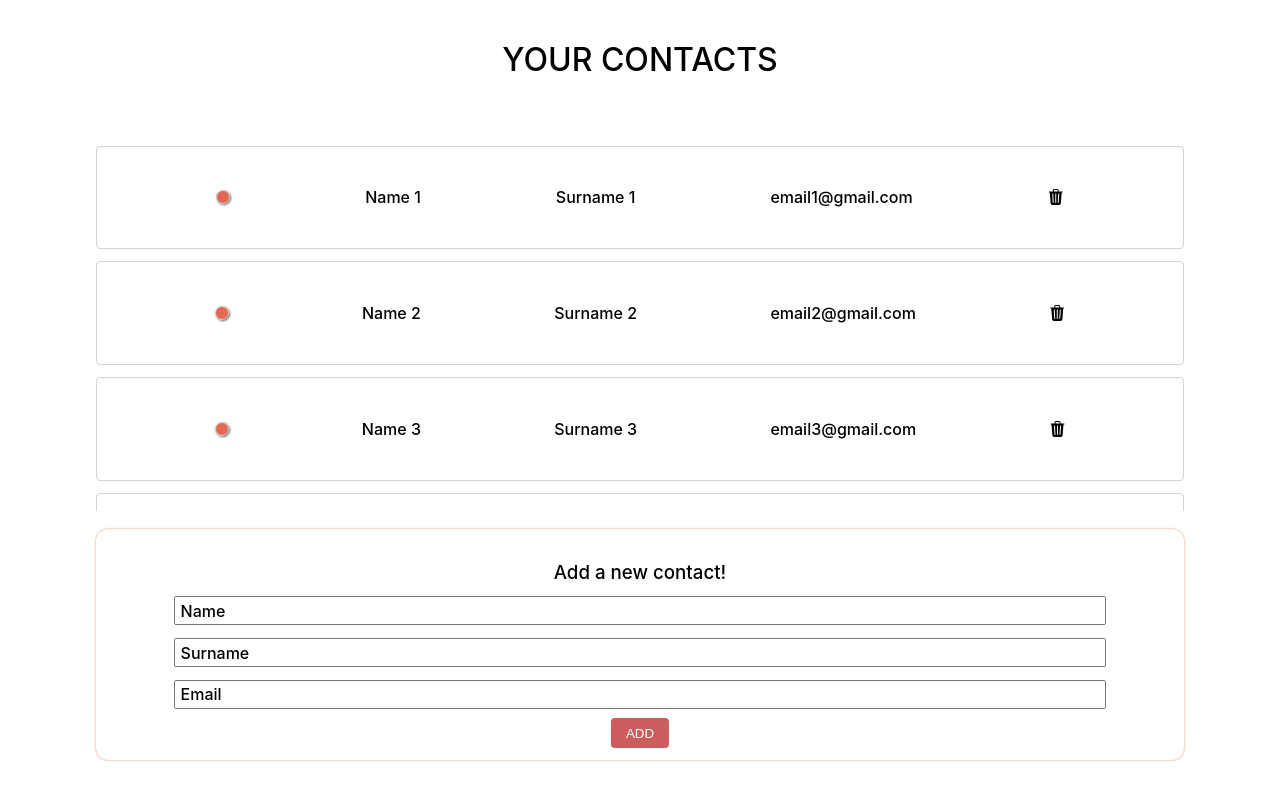
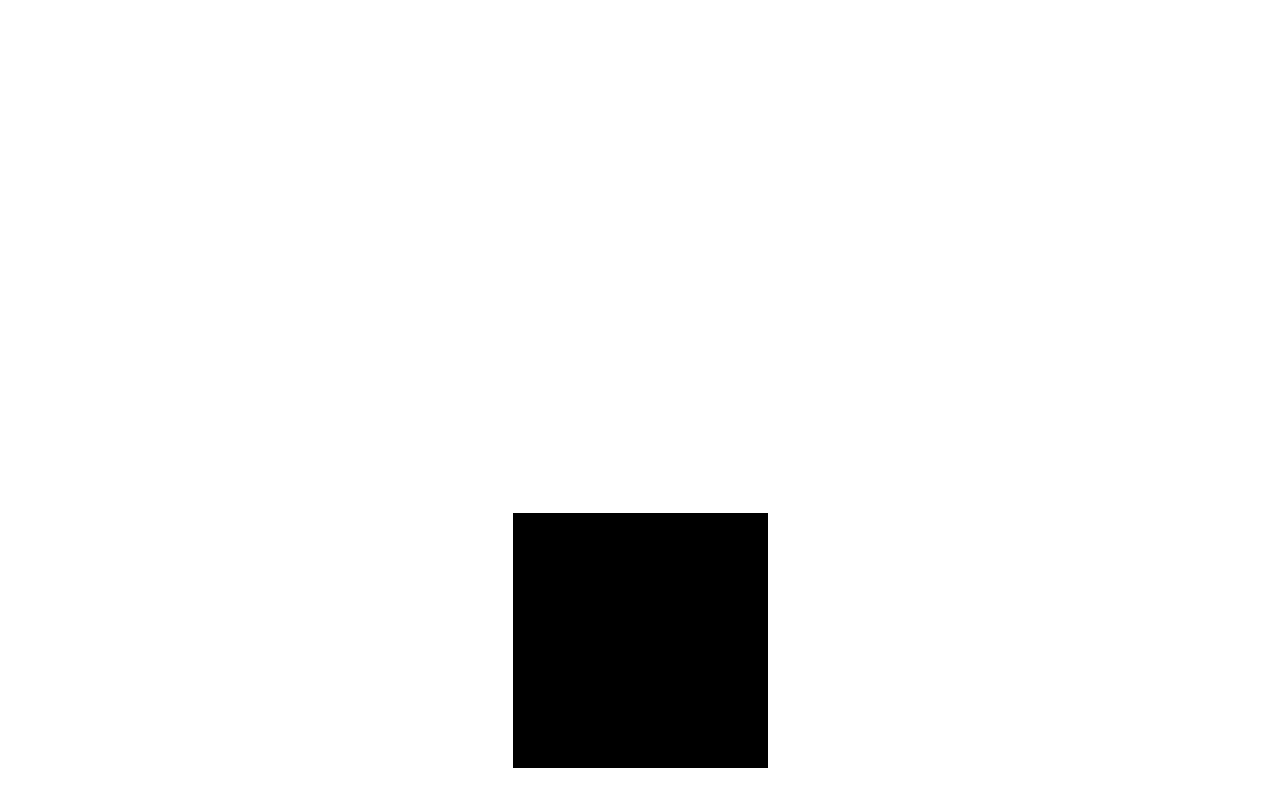
Before and after one commit to afonttorres/contact, a React (Create React App) app: page / in a window 1280 px wide. Shown: the top 806 px of the page. Built offline with nearby package versions, Linux system fonts and the light colour scheme.

Commit message:
ex 10, 11 y 12

```diff
--- a/package.json
+++ b/package.json
@@ -6,6 +6,7 @@
     "@testing-library/jest-dom": "^5.16.5",
     "@testing-library/react": "^13.4.0",
     "@testing-library/user-event": "^13.5.0",
+    "axios": "^1.1.3",
     "bootstrap-icons": "^1.10.2",
     "node-sass": "^7.0.3",
     "react": "^18.2.0",
--- a/src/App.js
+++ b/src/App.js
@@ -7,11 +7,12 @@ import ComponenteConContexto from './hooks/Ejemplo3';
 import Ejemplo4 from './hooks/Ejemplo4';
 import GreetingStyled from './hooks/GreetingStyled';
 import { FunctionalClock } from './components/pure/Clock';
+import ColorChanger from './components/pure/ColorChanger';
 
 function App() {
   return (
     <div className="App">
-        <ContactList />
+      {/* <ContactList /> */}
       {/* <Ejemplo1 /> */}
       {/* <Ejemplo2 /> */}
       {/* <ComponenteConContexto /> */}
@@ -21,6 +22,7 @@ function App() {
         </Ejemplo4> */}
       {/* <GreetingStyled name={"Agnès"}/> */}
       {/* <FunctionalClock /> */}
+      <ColorChanger />
     </div>
   );
 }
--- /dev/null
+++ b/src/components/pure/ColorChanger.jsx
@@ -0,0 +1,52 @@
+import React, { useState } from 'react';
+
+const ColorChanger = () => {
+
+    const colorLimitMax = 255;
+
+    const defaultStyle = {
+        height: '255px',
+        width: '255px',
+        postion: 'absolute',
+        margin: 'auto',
+        backgroundColor: 'black'
+    }
+
+    const [style, setStyle] = useState(defaultStyle);
+    const [timer, setTimer] = useState();
+
+    const startInterval = () =>{
+        setTimer(setInterval(setRandomValue, 1000));
+    }
+
+    const setRandomValue = () => {
+        let nums = new Array(3).fill(null).map( num => (Math.floor(Math.random() * colorLimitMax)));
+        let color = `rgb(${nums[0]}, ${nums[1]}, ${nums[2]})`;
+        setStyle({ ...style, backgroundColor: color })
+    }
+
+    const stopColorChange = () => {
+        clearInterval(timer);
+        setStyle(defaultStyle)
+    }
+
+    const pauseColorChange = () => {
+        clearInterval(timer);
+        setStyle(style);
+    }
+
+    return (
+        <div className='col' style={{ height: 'fit-content', width: 'fit-content', padding: 'calc((100% - 255px) / 2)' }}>
+            <article
+                id='element'
+                style={style}
+                onMouseOver={startInterval}
+                onMouseOut={stopColorChange}
+                onDoubleClick={pauseColorChange}
+            >
+            </article>
+        </div>
+    );
+}
+
+export default ColorChanger;
```
Also changed, not shown: src/pages/404/NotFoundPage.jsx (added, +11 -0 lines), src/pages/auth/LoginPage.jsx (added, +11 -0 lines), src/pages/auth/RegisterPage.jsx (added, +11 -0 lines), src/pages/contacts/ContactsPage.jsx (added, +12 -0 lines), src/pages/home/HomePage.jsx (added, +12 -0 lines), 2 other files (tests, documents, lock files or other folders). Lines whose indentation alone changed are shown as unchanged.
